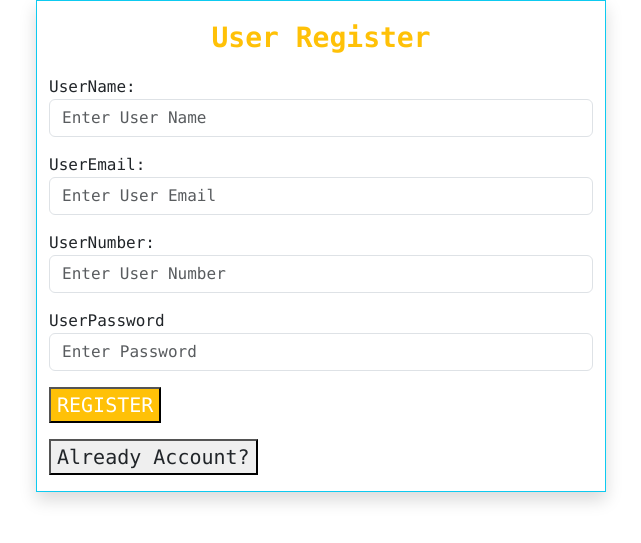
After one commit to Dibya-77Poudel/Ecommerce-Website, a PHP site: page /form/register.php in a window 1280 px wide. The commit adds this page. Shown: the top 543 px of the page, without its empty margins (319-960 px from the left). Run offline with PHP 8.4, Linux system fonts and the light colour scheme.

Commit message:
added insert and register

```diff
--- a/user/Casualwear.php
+++ b/user/Casualwear.php
@@ -191,7 +191,7 @@
                             </select><br>
 
                             <!-- Add to Cart Button -->
-                           <input type='submit' name='addCart' class='btn btn-success text-white fw-bold' style='width: 80%;' value='Add To Cart'>
+                           <input type='submit' name='addCart' class='btn btn-warning text-white fw-bold' style='width: 80%;' value='Add To Cart'>
 
                         </div>
 
--- a/user/Culturalwear.php
+++ b/user/Culturalwear.php
@@ -200,7 +200,7 @@
                             </select><br>
 
                             <!-- Add to Cart Button -->
-                           <input type='submit' name='addCart' class='btn btn-success text-white fw-bold' style='width: 80%;' value='Add To Cart'>
+                           <input type='submit' name='addCart' class='btn btn-warning text-white fw-bold' style='width: 80%;' value='Add To Cart'>
 
                         </div>
 
--- a/user/Traditionalwear.php
+++ b/user/Traditionalwear.php
@@ -199,7 +199,7 @@
                             </select><br>
 
                             <!-- Add to Cart Button -->
-                           <input type='submit' name='addCart' class='btn btn-success text-white fw-bold' style='width: 80%;' value='Add To Cart'>
+                           <input type='submit' name='addCart' class='btn btn-warning text-white fw-bold' style='width: 80%;' value='Add To Cart'>
 
                         </div>
 
--- a/user/Trendingwear.php
+++ b/user/Trendingwear.php
@@ -198,7 +198,7 @@
                             </select><br>
 
                             <!-- Add to Cart Button -->
-                           <input type='submit' name='addCart' class='btn btn-success text-white fw-bold' style='width: 80%;' value='Add To Cart'>
+                           <input type='submit' name='addCart' class='btn btn-warning text-white fw-bold' style='width: 80%;' value='Add To Cart'>
 
                         </div>
 
--- a/user/Weedingwear.php
+++ b/user/Weedingwear.php
@@ -199,7 +199,7 @@
                             </select><br>
 
                             <!-- Add to Cart Button -->
-                           <input type='submit' name='addCart' class='btn btn-success text-white fw-bold' style='width: 80%;' value='Add To Cart'>
+                           <input type='submit' name='addCart' class='btn btn-warning text-white fw-bold' style='width: 80%;' value='Add To Cart'>
 
                         </div>
 
--- a/user/Westernwear.php
+++ b/user/Westernwear.php
@@ -150,7 +150,7 @@
         <div class="row">
 
 
-        <h1 class="text-warning font-monospace text-center my-3">TRENDING WEAR</h1>
+        <h1 class="text-warning font-monospace text-center my-3">WESTERN WEAR</h1>
 
         <?php
         // Include your database configuration file
@@ -197,7 +197,7 @@
                             </select><br>
 
                             <!-- Add to Cart Button -->
-                           <input type='submit' name='addCart' class='btn btn-success text-white fw-bold' style='width: 80%;' value='Add To Cart'>
+                           <input type='submit' name='addCart' class='btn btn-warning text-white fw-bold' style='width: 90%; height: 35px;' value='Add To Cart'>
 
                         </div>
 
--- a/user/all.php
+++ b/user/all.php
@@ -199,7 +199,7 @@
                             </select><br>
 
                             <!-- Add to Cart Button -->
-                           <input type='submit' name='addCart' class='btn btn-success text-white fw-bold' style='width: 80%;' value='Add To Cart'>
+                           <input type='submit' name='addCart' class='btn btn-warning text-white fw-bold' style='width: 80%;' value='Add To Cart'>
 
                         </div>
 
--- /dev/null
+++ b/user/form/register.php
@@ -0,0 +1,51 @@
+<!DOCTYPE html>
+<html lang="en">
+<head>
+    <meta charset="UTF-8">
+    <meta name="viewport" content="width=device-width, initial-scale=1.0">
+    <title>Register</title>
+
+    <link href="https://cdn.jsdelivr.net/npm/bootstrap@5.3.3/dist/css/bootstrap.min.css" rel="stylesheet" integrity="sha384-QWTKZyjpPEjISv5WaRU9OFeRpok6YctnYmDr5pNlyT2bRjXh0JMhjY6hW+ALEwIH" crossorigin="anonymous">
+</head>
+<body>
+    <div class="container">
+        <div class="row">
+            <div class="col-md-6 m-auto bg-white shadow font-monospace border border-info">
+
+            <p class="text-warning text-center fs-3 fw-bold my-3">User Register</p>
+            <form action="insert.php" method="POST">
+                <div class="mb-3">
+                    <label for="">UserName:</label>
+                    <input type="text" name="name" placeholder="Enter User Name" class="form-control">
+                </div>
+
+                <div class="mb-3">
+                    <label for="">UserEmail:</label>
+                    <input type="email" name="email" placeholder="Enter User Email" class="form-control">
+                </div>
+
+                <div class="mb-3">
+                    <label for="">UserNumber:</label>
+                    <input type="number" name="number" placeholder="Enter User Number" class="form-control">
+                </div>
+
+                <div class="mb-3">
+                    <label for="">UserPassword</label>
+                    <input type="password" name="password"  placeholder="Enter Password" class="form-control">
+                </div>
+
+                <div class="mb-3">
+                    <button name="submit" class="w-30 bg-warning fs-5 text-white">REGISTER</button>
+
+                </div>
+
+                <div class="mb-3">
+                    <button class="w-30  fs-5 text-dark">Already Account?</button>
+
+                </div>
+            </form>
+            </div>
+        </div>
+    </div>
+</body>
+</html>
--- a/user/index.php
+++ b/user/index.php
@@ -145,7 +145,7 @@
                             </select><br>
 
                             <!-- Add to Cart Button -->
-                            <input type='submit' name='addCart' class='btn btn-success text-white fw-bold' style='width: 80%;' value='Add To Cart'>
+                            <input type='submit' name='addCart' class='btn btn-warning text-white fw-bold' style='width: 80%;' value='Add To Cart'>
                         </div>
 
                         <!-- Hidden Popup Content for Product Details -->
```
Also changed, not shown: user/css/style.css (+28 -0 lines), user/form/insert.php (added, +73 -0 lines), user/header.php (+7 -3 lines).
